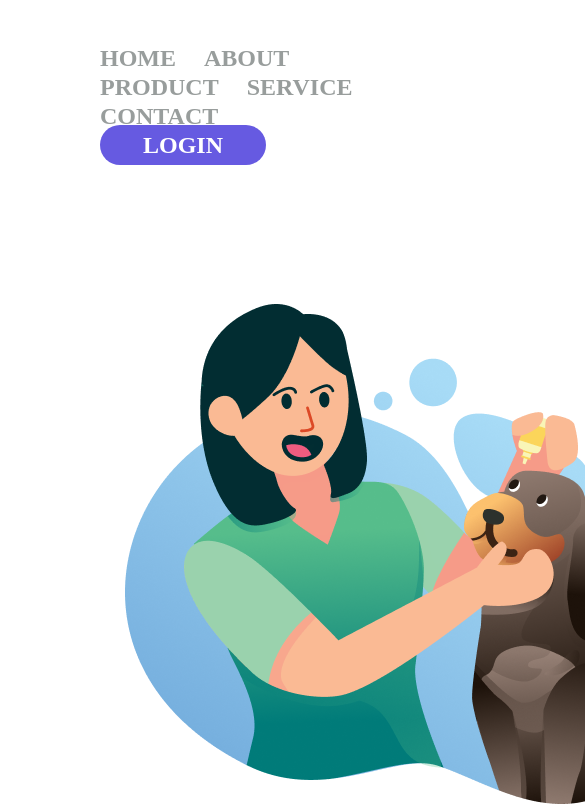
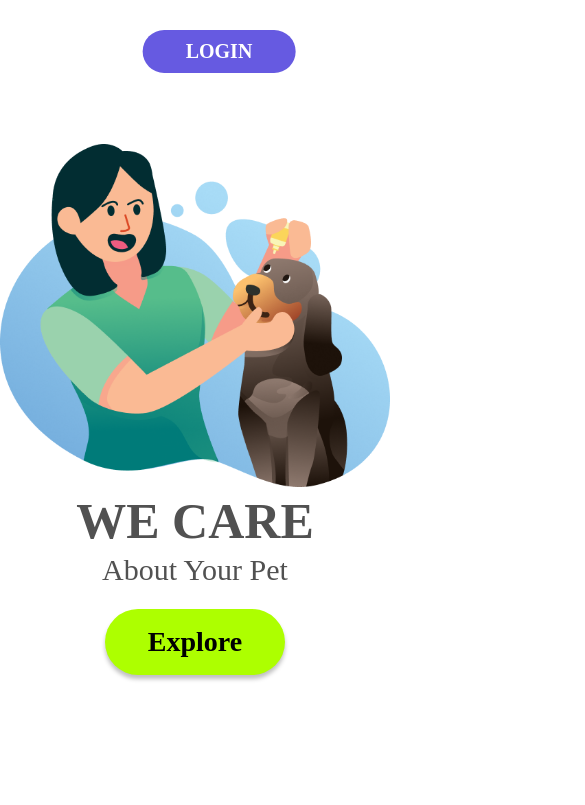
Before and after one commit to AlafST/WE-CARE-PROJETO, a plain HTML site: page index.html in a window 390 px wide. Shown: the top 805 px of the page, 585 px wide, since content can reach past the window. Drawn offline with Linux system fonts and the light colour scheme.

Commit message:
Adicionado responsividade

```diff
--- a/style.css
+++ b/style.css
@@ -96,3 +96,59 @@ p {
     transform: scale(1.1);
 
 }
+
+@media screen and (max-width:900px){
+p {
+    display: none;
+}
+
+.logo-image{
+    width: 100%;
+    height: auto;
+    margin:0;
+}
+
+section {
+    display: block;
+    text-align: center;
+
+}
+
+.link-header{
+    display: none;
+}
+
+.button-header{
+    position: fixed;
+    top: 30px;
+    left: 50%;
+    transform: translateX(-50%);
+    font-size: 20px;
+}
+
+h1{
+    font-size: 50px;
+    font-weight: 900;
+    line-height: 61px;
+    color: #515151;
+}
+
+h2{
+    font-size: 30px;
+    font-weight: 500;
+    line-height: 36.60px;
+    color: #515151;
+
+}
+
+.button-main{
+    font-size: 28px;
+    font-weight: 700;
+    line-height: 34px;
+    letter-spacing: 0em;
+    text-align: left;
+    border-radius: 50px;
+
+}
+
+}
```
